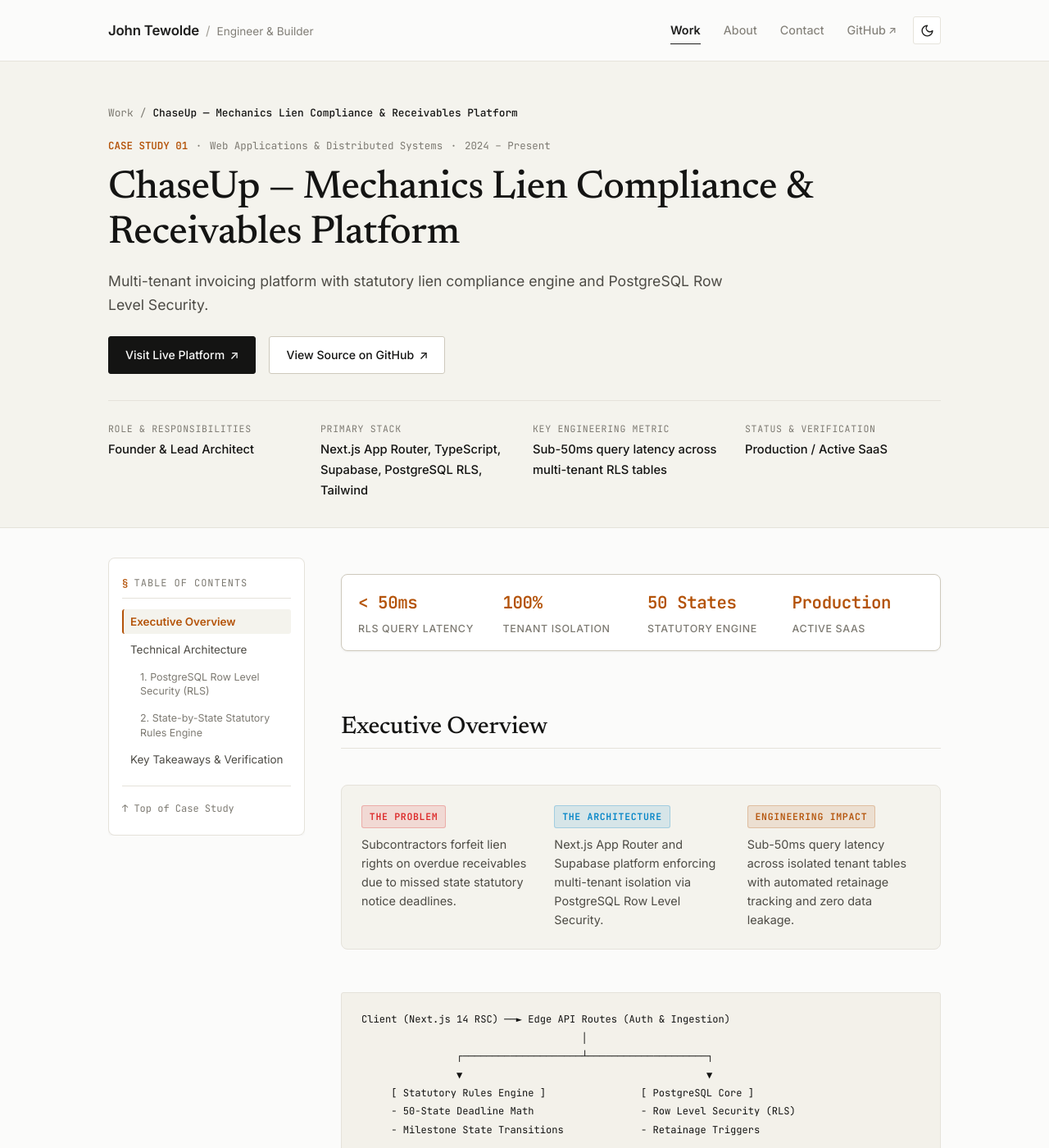
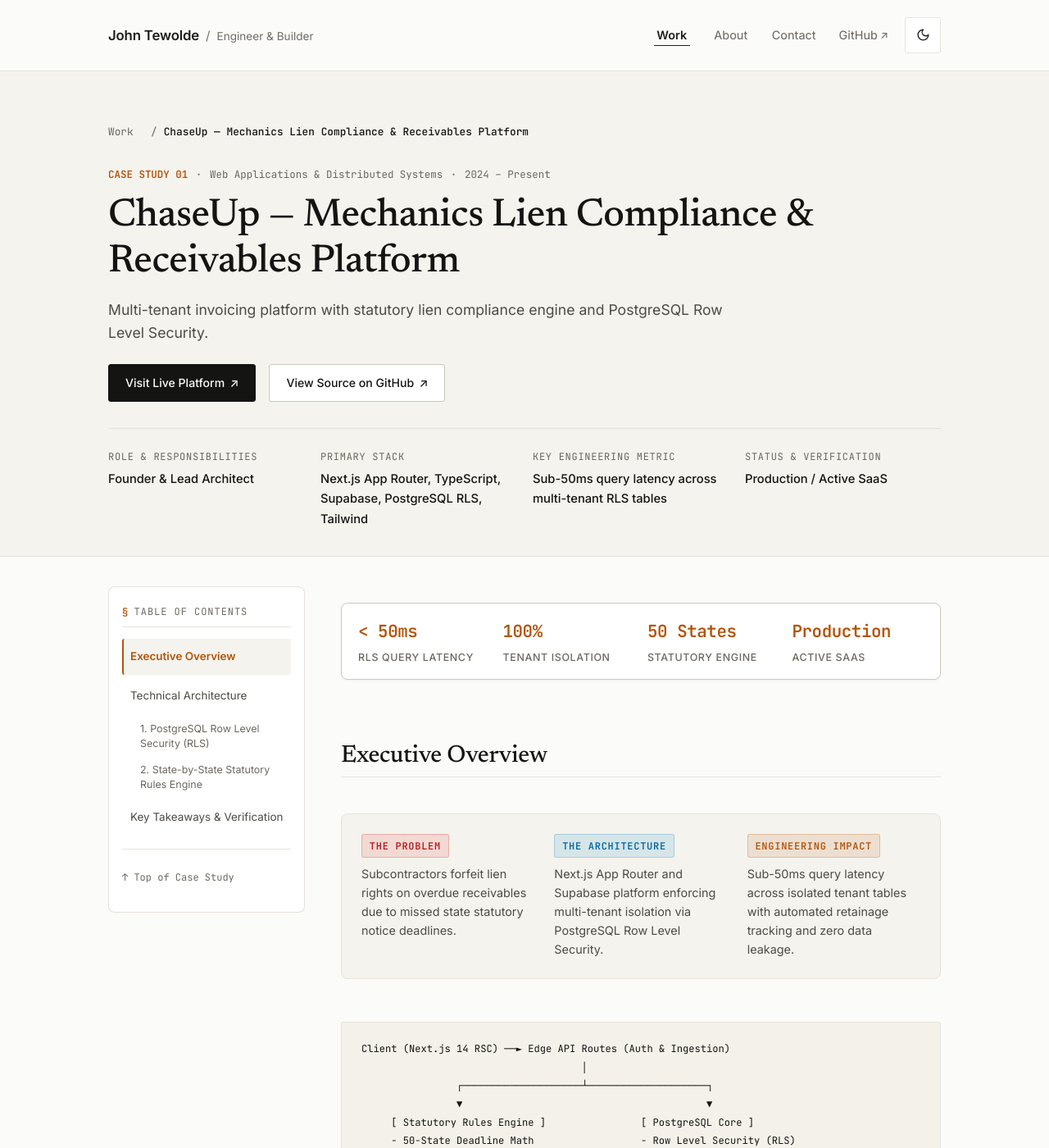
Before and after one commit to CoderJT-Elite/CoderJT-Elite.github.io, a Jekyll site: the page built from work/chaseup.md, in a window 1280 px wide and 1400 px high. Shown: the whole window at 82% size. Built offline with Jekyll 4.4.1, drawn with Linux system fonts in a browser that asks for light colours.

Commit message:
fix(a11y): 44px tap targets, 12px min text, AA contrast, reduced motion
Audit against Apple HIG accessibility floors (applied to the web):
- Interactive elements are now at least 44x44px (nav, toggles, buttons,
  text links, footer links, sliders, case-study TOC and prev/next).
  Underlined links use text-decoration so the look is unchanged.
- No text under 12px (all 0.68-0.72rem sizes raised to 0.75rem).
- --text-muted / --text-dim darkened (light) and lifted (dark) to meet
  4.5:1; problem/architecture pill colors darkened; canvas label color
  synced to the new muted token.
- body font-size is 1rem so text follows the browser's text-size setting.
- prefers-reduced-motion: CSS transitions/animations/smooth scroll off,
  and JS smooth-scroll falls back to instant.

Measured across 8 pages x light/dark/mobile: tap targets under 44px
210 -> 0, text under 12px 175 -> 0, sub-AA contrast 231 -> 0 (light).

Co-Authored-By: Claude Sonnet 5.5 <noreply@anthropic.com>

```diff
--- a/assets/css/style.scss
+++ b/assets/css/style.scss
@@ -26,8 +26,8 @@
   /* Typography Colors */
   --text-primary:        #141413;
   --text-secondary:      #4d4b45;
-  --text-muted:          #7d7a72;
-  --text-dim:            #9e9b92;
+  --text-muted:          #6b685f;
+  --text-dim:            #706d64;
 
   /* Accents (Subtle & Natural) */
   --accent-rust:         #b45309;
@@ -70,8 +70,8 @@
 
   --text-primary:        #f4f3ed;
   --text-secondary:      #c5c2ba;
-  --text-muted:          #8c8980;
-  --text-dim:            #66645e;
+  --text-muted:          #9a978e;
+  --text-dim:            #928f86;
 
   --accent-rust:         #e07a38;
   --accent-dark:         #f4f3ed;
@@ -84,6 +84,20 @@
   --shadow-lg:           0 12px 36px rgba(0, 0, 0, 0.6);
 }
 
+/* ── Reduced Motion ──────────────────────────────────────────── */
+@media (prefers-reduced-motion: reduce) {
+  html {
+    scroll-behavior: auto;
+  }
+
+  *, *::before, *::after {
+    animation-duration: 0.01ms !important;
+    animation-iteration-count: 1 !important;
+    transition-duration: 0.01ms !important;
+    scroll-behavior: auto !important;
+  }
+}
+
 /* ── Base & Reset ────────────────────────────────────────────── */
 *, *::before, *::after {
   box-sizing: border-box;
@@ -102,7 +116,7 @@ body {
   background-color: var(--bg-canvas);
   color: var(--text-secondary);
   line-height: 1.68;
-  font-size: 16px;
+  font-size: 1rem;
   -webkit-font-smoothing: antialiased;
   -moz-osx-font-smoothing: grayscale;
   min-height: 100vh;
@@ -154,6 +168,9 @@ h1, h2, h3, h4, h5, h6 {
   background: var(--text-primary);
   color: var(--bg-canvas);
   padding: 0.5rem 1rem;
+  min-height: 44px;
+  display: inline-flex;
+  align-items: center;
   font-size: 0.875rem;
   font-weight: 500;
   border-radius: var(--radius-xs);
@@ -225,6 +242,8 @@ h1, h2, h3, h4, h5, h6 {
   display: flex;
   align-items: baseline;
   gap: 0.5rem;
+  min-height: 44px;
+  padding-block: 0.55rem;
   font-family: var(--font-sans);
   color: var(--text-primary);
 }
@@ -264,6 +283,11 @@ h1, h2, h3, h4, h5, h6 {
   font-weight: 450;
   color: var(--text-muted);
   position: relative;
+  display: inline-flex;
+  align-items: center;
+  justify-content: center;
+  min-height: 44px;
+  min-width: 44px;
   padding: 0.2rem 0;
 }
 
@@ -279,7 +303,7 @@ h1, h2, h3, h4, h5, h6 {
 .nav-link.active::after {
   content: '';
   position: absolute;
-  bottom: -2px;
+  bottom: 0.55rem;
   left: 0;
   right: 0;
   height: 1.5px;
@@ -289,7 +313,7 @@ h1, h2, h3, h4, h5, h6 {
 .nav-link-num {
   display: none;
   font-family: var(--font-mono);
-  font-size: 0.72rem;
+  font-size: 0.75rem;
   color: var(--accent-rust);
   margin-right: 0.4rem;
 }
@@ -311,7 +335,7 @@ h1, h2, h3, h4, h5, h6 {
 
 .mobile-nav-tag {
   font-family: var(--font-mono);
-  font-size: 0.72rem;
+  font-size: 0.75rem;
   color: var(--text-muted);
   text-transform: uppercase;
 }
@@ -349,8 +373,8 @@ h1, h2, h3, h4, h5, h6 {
   display: inline-flex;
   align-items: center;
   justify-content: center;
-  width: 34px;
-  height: 34px;
+  width: 44px;
+  height: 44px;
   background: var(--bg-surface);
   border: 1px solid var(--border);
   border-radius: var(--radius-xs);
@@ -375,12 +399,12 @@ h1, h2, h3, h4, h5, h6 {
   flex-direction: column;
   justify-content: center;
   gap: 5px;
-  width: 34px;
-  height: 34px;
+  width: 44px;
+  height: 44px;
   background: transparent;
   border: 1px solid var(--border);
   border-radius: var(--radius-xs);
-  padding: 6px;
+  padding: 14px 10px;
   cursor: pointer;
 }
 
@@ -494,7 +518,7 @@ h1, h2, h3, h4, h5, h6 {
 .jump-pill-num {
   color: var(--accent-rust);
   font-weight: 600;
-  font-size: 0.72rem;
+  font-size: 0.75rem;
 }
 
 .jump-pill:hover,
@@ -516,6 +540,7 @@ h1, h2, h3, h4, h5, h6 {
   font-size: 0.88rem;
   font-weight: 500;
   padding: 0.65rem 1.25rem;
+  min-height: 44px;
   border-radius: var(--radius-xs);
   border: 1px solid var(--text-primary);
   cursor: pointer;
@@ -536,6 +561,7 @@ h1, h2, h3, h4, h5, h6 {
   font-size: 0.88rem;
   font-weight: 500;
   padding: 0.65rem 1.25rem;
+  min-height: 44px;
   border-radius: var(--radius-xs);
   border: 1px solid var(--border-strong);
   cursor: pointer;
@@ -552,16 +578,20 @@ h1, h2, h3, h4, h5, h6 {
   display: inline-flex;
   align-items: center;
   gap: 0.35rem;
+  min-height: 44px;
+  min-width: 44px;
   font-size: 0.88rem;
   font-weight: 500;
   color: var(--text-primary);
-  border-bottom: 1px solid var(--border-strong);
-  padding-bottom: 1px;
+  text-decoration: underline;
+  text-decoration-color: var(--border-strong);
+  text-decoration-thickness: 1px;
+  text-underline-offset: 4px;
 }
 
 .btn-link:hover {
   color: var(--accent-rust);
-  border-bottom-color: var(--accent-rust);
+  text-decoration-color: var(--accent-rust);
 }
 
 .btn-cite {
@@ -569,11 +599,12 @@ h1, h2, h3, h4, h5, h6 {
   align-items: center;
   gap: 0.3rem;
   font-family: var(--font-mono);
-  font-size: 0.72rem;
+  font-size: 0.75rem;
   background: var(--bg-surface-elevated);
   border: 1px solid var(--border);
   color: var(--text-primary);
-  padding: 0.25rem 0.6rem;
+  padding: 0.25rem 0.75rem;
+  min-height: 44px;
   border-radius: var(--radius-xs);
   cursor: pointer;
   transition: all var(--transition);
@@ -601,7 +632,7 @@ h1, h2, h3, h4, h5, h6 {
 
 .ledger-label {
   font-family: var(--font-mono);
-  font-size: 0.72rem;
+  font-size: 0.75rem;
   text-transform: uppercase;
   letter-spacing: 0.08em;
   color: var(--text-muted);
@@ -666,7 +697,7 @@ h1, h2, h3, h4, h5, h6 {
 
 .explainer-tag {
   font-family: var(--font-mono);
-  font-size: 0.7rem;
+  font-size: 0.75rem;
   font-weight: 600;
   text-transform: uppercase;
   letter-spacing: 0.06em;
@@ -686,7 +717,7 @@ h1, h2, h3, h4, h5, h6 {
 }
 
 .badge-sub {
-  font-size: 0.68rem;
+  font-size: 0.75rem;
   padding: 0.1rem 0.35rem;
   background: rgba(180, 83, 9, 0.15);
   color: var(--accent-rust);
@@ -745,7 +776,7 @@ h1, h2, h3, h4, h5, h6 {
 }
 
 .lab-tab-num {
-  font-size: 0.72rem;
+  font-size: 0.75rem;
   color: var(--text-dim);
 }
 
@@ -779,7 +810,7 @@ h1, h2, h3, h4, h5, h6 {
 
 .canvas-hint {
   font-family: var(--font-mono);
-  font-size: 0.68rem;
+  font-size: 0.75rem;
   color: var(--text-muted);
   text-align: center;
   margin-top: 0.5rem;
@@ -813,18 +844,19 @@ h1, h2, h3, h4, h5, h6 {
 
 .preset-label {
   font-family: var(--font-mono);
-  font-size: 0.7rem;
+  font-size: 0.75rem;
   color: var(--text-muted);
   margin-right: 0.2rem;
 }
 
 .preset-btn {
   font-family: var(--font-mono);
-  font-size: 0.7rem;
+  font-size: 0.75rem;
   background: var(--bg-surface-elevated);
   border: 1px solid var(--border);
   color: var(--text-primary);
-  padding: 0.2rem 0.5rem;
+  padding: 0.2rem 0.55rem;
+  min-height: 44px;
   border-radius: var(--radius-xs);
   cursor: pointer;
   transition: all var(--transition);
@@ -852,7 +884,7 @@ h1, h2, h3, h4, h5, h6 {
   display: flex;
   justify-content: space-between;
   font-family: var(--font-mono);
-  font-size: 0.72rem;
+  font-size: 0.75rem;
   color: var(--text-secondary);
 }
 
@@ -862,6 +894,7 @@ h1, h2, h3, h4, h5, h6 {
 
 .slider-row input[type="range"] {
   width: 100%;
+  height: 44px;
   accent-color: var(--accent-rust);
   cursor: pointer;
 }
@@ -884,7 +917,7 @@ h1, h2, h3, h4, h5, h6 {
 
 .telemetry-table th {
   color: var(--text-muted);
-  font-size: 0.68rem;
+  font-size: 0.75rem;
   text-transform: uppercase;
   letter-spacing: 0.05em;
   padding-bottom: 0.4rem;
@@ -917,7 +950,7 @@ h1, h2, h3, h4, h5, h6 {
 
 .formula-badge {
   font-family: var(--font-mono);
-  font-size: 0.7rem;
+  font-size: 0.75rem;
   text-transform: uppercase;
   letter-spacing: 0.05em;
   color: var(--text-muted);
@@ -925,7 +958,7 @@ h1, h2, h3, h4, h5, h6 {
 
 .fsm-status {
   font-family: var(--font-mono);
-  font-size: 0.68rem;
+  font-size: 0.75rem;
   font-weight: 600;
   padding: 0.15rem 0.45rem;
   border-radius: var(--radius-xs);
@@ -1004,7 +1037,7 @@ h1, h2, h3, h4, h5, h6 {
 
 .filter-count-notice {
   font-family: var(--font-mono);
-  font-size: 0.72rem;
+  font-size: 0.75rem;
   color: var(--text-muted);
   text-transform: uppercase;
   letter-spacing: 0.05em;
@@ -1110,7 +1143,7 @@ h1, h2, h3, h4, h5, h6 {
 
 .exec-label {
   font-family: var(--font-mono);
-  font-size: 0.7rem;
+  font-size: 0.75rem;
   font-weight: 600;
   text-transform: uppercase;
   letter-spacing: 0.06em;
@@ -1123,7 +1156,7 @@ h1, h2, h3, h4, h5, h6 {
 
 .exec-label-problem {
   background: rgba(220, 38, 38, 0.12);
-  color: #dc2626;
+  color: #b91c1c;
   border: 1px solid rgba(220, 38, 38, 0.25);
 }
 
@@ -1135,7 +1168,7 @@ h1, h2, h3, h4, h5, h6 {
 
 .exec-label-arch {
   background: rgba(2, 132, 199, 0.12);
-  color: #0284c7;
+  color: #0369a1;
   border: 1px solid rgba(2, 132, 199, 0.25);
 }
 
@@ -1208,7 +1241,7 @@ h1, h2, h3, h4, h5, h6 {
 
 .tech-tag {
   font-family: var(--font-mono);
-  font-size: 0.72rem;
+  font-size: 0.75rem;
   font-weight: 500;
   background: var(--bg-surface-elevated);
   border: 1px solid var(--border-strong);
@@ -1231,15 +1264,18 @@ h1, h2, h3, h4, h5, h6 {
   display: inline-flex;
   align-items: center;
   gap: 0.35rem;
+  min-height: 44px;
   font-size: 0.88rem;
   font-weight: 500;
   color: var(--text-primary);
-  border-bottom: 1px solid var(--border-strong);
-  padding-bottom: 1px;
+  text-decoration: underline;
+  text-decoration-color: var(--border-strong);
+  text-decoration-thickness: 1px;
+  text-underline-offset: 4px;
 }
 
 .live-link:hover {
-  border-bottom-color: var(--accent-rust);
+  text-decoration-color: var(--accent-rust);
   color: var(--accent-rust);
 }
 
@@ -1305,7 +1341,7 @@ h1, h2, h3, h4, h5, h6 {
   align-items: center;
   justify-content: space-between;
   font-family: var(--font-mono);
-  font-size: 0.72rem;
+  font-size: 0.75rem;
   color: var(--text-muted);
 }
 
@@ -1357,7 +1393,7 @@ h1, h2, h3, h4, h5, h6 {
 
 .domain-index {
   font-family: var(--font-mono);
-  font-size: 0.72rem;
+  font-size: 0.75rem;
   color: var(--text-muted);
   margin-bottom: 0.75rem;
 }
@@ -1454,7 +1490,7 @@ h1, h2, h3, h4, h5, h6 {
 
 .dossier-key {
   font-family: var(--font-mono);
-  font-size: 0.72rem;
+  font-size: 0.75rem;
   color: var(--text-muted);
   text-transform: uppercase;
   letter-spacing: 0.06em;
@@ -1592,7 +1628,7 @@ h1, h2, h3, h4, h5, h6 {
 
 .pub-badge {
   font-family: var(--font-mono);
-  font-size: 0.7rem;
+  font-size: 0.75rem;
   background: var(--accent-tint);
   border: 1px solid var(--accent-border);
   color: var(--accent-rust);
@@ -1646,7 +1682,7 @@ h1, h2, h3, h4, h5, h6 {
 
 .pub-contrib-label {
   font-family: var(--font-mono);
-  font-size: 0.7rem;
+  font-size: 0.75rem;
   text-transform: uppercase;
   letter-spacing: 0.06em;
   color: var(--accent-rust);
@@ -1675,7 +1711,7 @@ h1, h2, h3, h4, h5, h6 {
 /* ── Minimalist Component Extensions (Linear / Vercel Grade) ── */
 .badge-kpi {
   font-family: var(--font-mono);
-  font-size: 0.72rem;
+  font-size: 0.75rem;
   font-weight: 600;
   color: var(--accent-rust);
   background: var(--accent-tint);
@@ -1718,7 +1754,7 @@ h1, h2, h3, h4, h5, h6 {
 
 .media-badge-tag {
   font-family: var(--font-mono);
-  font-size: 0.7rem;
+  font-size: 0.75rem;
   color: #a1a1aa;
   text-transform: uppercase;
   letter-spacing: 0.08em;
@@ -1779,7 +1815,7 @@ h1, h2, h3, h4, h5, h6 {
 
 .pub-venue {
   font-family: var(--font-mono);
-  font-size: 0.72rem;
+  font-size: 0.75rem;
   font-weight: 600;
   color: var(--accent-rust);
   background: var(--accent-tint);
@@ -1867,6 +1903,13 @@ h1, h2, h3, h4, h5, h6 {
   margin-bottom: 1.25rem;
 }
 
+.cs-breadcrumb a {
+  min-width: 44px;
+  display: inline-flex;
+  align-items: center;
+  min-height: 44px;
+}
+
 .cs-breadcrumb a:hover {
   color: var(--text-primary);
 }
@@ -1933,7 +1976,7 @@ h1, h2, h3, h4, h5, h6 {
 
 .cs-spec-label {
   font-family: var(--font-mono);
-  font-size: 0.72rem;
+  font-size: 0.75rem;
   text-transform: uppercase;
   letter-spacing: 0.06em;
   color: var(--text-muted);
@@ -2012,7 +2055,7 @@ h1, h2, h3, h4, h5, h6 {
 .exec-pill-tag {
   align-self: flex-start;
   font-family: var(--font-mono);
-  font-size: 0.72rem;
+  font-size: 0.75rem;
   font-weight: 600;
   text-transform: uppercase;
   letter-spacing: 0.06em;
@@ -2022,7 +2065,7 @@ h1, h2, h3, h4, h5, h6 {
 
 .exec-pill-problem {
   background: rgba(220, 38, 38, 0.12);
-  color: #dc2626;
+  color: #b91c1c;
   border: 1px solid rgba(220, 38, 38, 0.25);
 }
 
@@ -2034,7 +2077,7 @@ h1, h2, h3, h4, h5, h6 {
 
 .exec-pill-arch {
   background: rgba(2, 132, 199, 0.12);
-  color: #0284c7;
+  color: #0369a1;
   border: 1px solid rgba(2, 132, 199, 0.25);
 }
 
@@ -2116,7 +2159,7 @@ details.tech-disclosure[open] .disclosure-title::before {
 
 .disclosure-badge {
   font-family: var(--font-mono);
-  font-size: 0.72rem;
+  font-size: 0.75rem;
   padding: 0.15rem 0.5rem;
   background: var(--bg-subtle);
   border: 1px solid var(--border);
@@ -2189,6 +2232,9 @@ details.tech-disclosure[open] .disclosure-title::before {
 .cs-toc-link {
   font-size: 0.84rem;
   color: var(--text-secondary);
+  display: flex;
+  align-items: center;
+  min-height: 44px;
   padding: 0.35rem 0.5rem;
   border-radius: var(--radius-xs);
   line-height: 1.4;
@@ -2221,6 +2267,9 @@ details.tech-disclosure[open] .disclosure-title::before {
 }
 
 .cs-toc-top-link {
+  display: inline-flex;
+  align-items: center;
+  min-height: 44px;
   font-family: var(--font-mono);
   font-size: 0.75rem;
   color: var(--text-muted);
@@ -2312,7 +2361,9 @@ details.tech-disclosure[open] .disclosure-title::before {
 .cs-nav-link {
   display: flex;
   flex-direction: column;
+  justify-content: center;
   gap: 0.25rem;
+  min-height: 44px;
 }
 
 .cs-nav-next {
@@ -2322,7 +2373,7 @@ details.tech-disclosure[open] .disclosure-title::before {
 
 .cs-nav-dir {
   font-family: var(--font-mono);
-  font-size: 0.72rem;
+  font-size: 0.75rem;
   color: var(--text-muted);
   text-transform: uppercase;
 }
@@ -2384,7 +2435,7 @@ details.tech-disclosure[open] .disclosure-title::before {
 
 .bibtex-modal-badge {
   font-family: var(--font-mono);
-  font-size: 0.7rem;
+  font-size: 0.75rem;
   text-transform: uppercase;
   letter-spacing: 0.06em;
   color: var(--accent-rust);
@@ -2526,6 +2577,7 @@ details.tech-disclosure[open] .disclosure-title::before {
   display: inline-flex;
   align-items: center;
   gap: 0.25rem;
+  min-height: 44px;
 }
 
 .channel-link:hover {
@@ -2628,7 +2680,7 @@ details.tech-disclosure[open] .disclosure-title::before {
 
 .footer-heading {
   font-family: var(--font-mono);
-  font-size: 0.72rem;
+  font-size: 0.75rem;
   text-transform: uppercase;
   letter-spacing: 0.08em;
   color: var(--text-muted);
@@ -2639,10 +2691,14 @@ details.tech-disclosure[open] .disclosure-title::before {
   list-style: none;
   display: flex;
   flex-direction: column;
-  gap: 0.6rem;
+  gap: 0;
 }
 
 .footer-links a {
+  display: inline-flex;
+  align-items: center;
+  min-height: 44px;
+  min-width: 44px;
   font-size: 0.88rem;
   color: var(--text-secondary);
 }
--- a/assets/js/kinematics-widget.js
+++ b/assets/js/kinematics-widget.js
@@ -44,7 +44,7 @@
       accent: isDark ? '#e07a38' : '#b45309',
       accentCyan: isDark ? '#38bdf8' : '#0284c7',
       textPrimary: isDark ? '#f4f3ed' : '#141413',
-      textMuted: isDark ? '#8c8980' : '#7d7a72',
+      textMuted: isDark ? '#9a978e' : '#6b685f',
       vectorLine: isDark ? '#fbbf24' : '#d97706'
     };
   }
--- a/assets/js/main.js
+++ b/assets/js/main.js
@@ -370,7 +370,7 @@
 
           window.scrollTo({
             top: offsetPosition,
-            behavior: 'smooth'
+            behavior: window.matchMedia('(prefers-reduced-motion: reduce)').matches ? 'auto' : 'smooth'
           });
 
           if (history.pushState) {
@@ -442,7 +442,7 @@
 
             window.scrollTo({
               top: offsetPosition,
-              behavior: 'smooth'
+              behavior: window.matchMedia('(prefers-reduced-motion: reduce)').matches ? 'auto' : 'smooth'
             });
 
             jumpLinks.forEach(function (l) { l.classList.remove('active'); });
```
